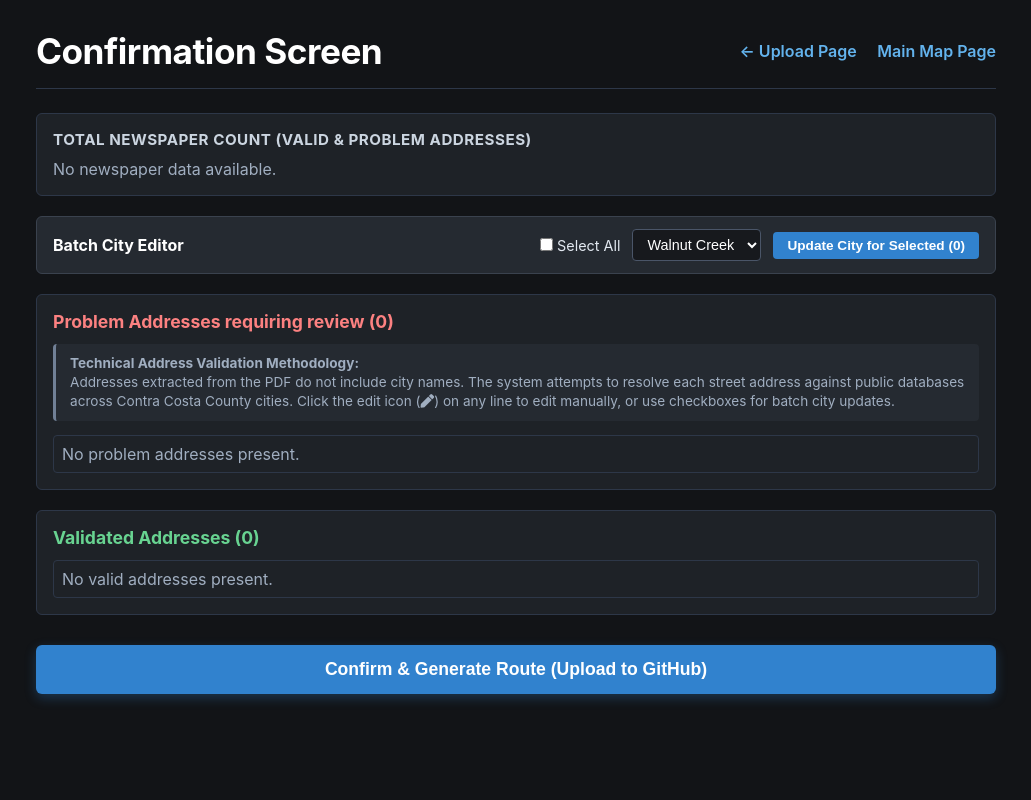
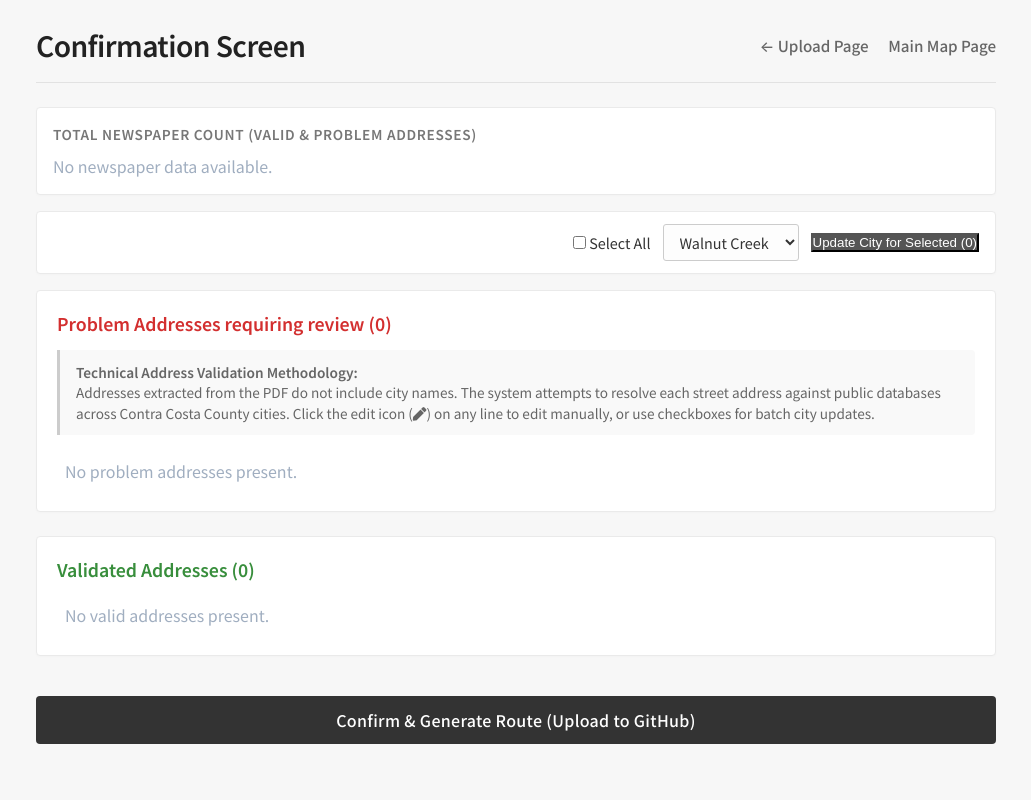
Before and after one commit to stephend-csu/newspaper-v4, a Flask app: template templates/confirm.html in a window 1280 px wide. Shown: the whole page, without its empty margins (124-1155 px from the left). Run offline with Flask 2, Linux system fonts and the light colour scheme; the template is opened without the code that fills it, so the values that code supplies are empty; some libraries are stand-ins or nearby versions.

Commit message:
Refactor confirmation screen to use table layout and minimalist Japanese aesthetic

```diff
--- a/templates/confirm.html
+++ b/templates/confirm.html
@@ -6,17 +6,21 @@
   <title>Confirmation Screen</title>
   <link rel="stylesheet" href="https://use.fontawesome.com/releases/v5.8.1/css/all.css">
     <style>
+    /* Minimalist Japanese-inspired aesthetic */
+    @import url('https://fonts.googleapis.com/css2?family=Noto+Sans+JP:wght@400;500;600&display=swap');
+
     * {
       box-sizing: border-box;
       margin: 0;
       padding: 0;
     }
     body {
-      font-family: -apple-system, BlinkMacSystemFont, "Segoe UI", Roboto, Helvetica, Arial, sans-serif;
-      background-color: #121417;
-      color: #e2e8f0;
-      padding: 30px 20px;
+      font-family: 'Noto Sans JP', -apple-system, BlinkMacSystemFont, 'Segoe UI', Roboto, Helvetica, Arial, sans-serif;
+      background-color: #f7f7f7;
+      color: #333333;
+      padding: 24px 20px;
       min-height: 100vh;
+      line-height: 1.5;
     }
     .container {
       max-width: 960px;
@@ -27,40 +31,43 @@
       justify-content: space-between;
       align-items: center;
       margin-bottom: 24px;
-      border-bottom: 1px solid #2d3748;
+      border-bottom: 1px solid #e2e2e2;
       padding-bottom: 16px;
     }
     h1 {
-      font-size: 2.2rem;
-      color: #ffffff;
-      font-weight: 700;
-      letter-spacing: -0.5px;
+      font-size: 1.75rem;
+      color: #222222;
+      font-weight: 600;
+      letter-spacing: -0.02em;
     }
     .nav-links a {
       margin-left: 16px;
-      color: #63b3ed;
+      color: #666666;
       text-decoration: none;
-      font-weight: 600;
+      font-weight: 500;
+      font-size: 0.95rem;
+      transition: color 0.2s;
     }
     .nav-links a:hover {
-      text-decoration: underline;
+      color: #111111;
     }
 
     /* Summary Cards */
     .summary-card {
-      background: #1e2227;
-      border: 1px solid #2d3748;
-      border-radius: 6px;
+      background: #ffffff;
+      border: 1px solid #eaeaea;
+      border-radius: 4px;
       padding: 16px;
-      margin-bottom: 20px;
+      margin-bottom: 16px;
+      box-shadow: 0 1px 3px rgba(0,0,0,0.02);
     }
     .summary-title {
-      font-weight: 700;
-      font-size: 0.95rem;
-      color: #cbd5e0;
+      font-weight: 600;
+      font-size: 0.85rem;
+      color: #777777;
       margin-bottom: 10px;
       text-transform: uppercase;
-      letter-spacing: 0.5px;
+      letter-spacing: 0.05em;
     }
     .summary-grid {
       display: flex;
@@ -68,37 +75,77 @@
       gap: 10px;
     }
     .paper-badge {
-      background: #2d3748;
+      background: #f4f4f4;
       border-radius: 4px;
       padding: 6px 10px;
-      font-weight: 600;
+      font-weight: 500;
       font-size: 0.85rem;
-      color: #63b3ed;
+      color: #444444;
       display: flex;
       align-items: center;
       gap: 6px;
-      border: 1px solid #4a5568;
+      border: 1px solid #e0e0e0;
     }
     .paper-badge .count {
-      background: #3182ce;
-      color: white;
+      background: #cccccc;
+      color: #ffffff;
       border-radius: 12px;
       padding: 2px 6px;
       font-size: 0.75rem;
     }
 
+    /* Table style for address lists */
+    .address-table {
+      width: 100%;
+      border-collapse: collapse;
+      margin-top: 8px;
+    }
+    .address-table th,
+    .address-table td {
+      border: 1px solid #eaeaea;
+      padding: 8px 12px;
+      text-align: left;
+      font-size: 0.9rem;
+    }
+    .address-table th {
+      background: #fbfbfb;
+      color: #555555;
+      font-weight: 500;
+    }
+    .address-table tbody tr {
+      background: #ffffff;
+      transition: background 0.15s;
+    }
+    .address-table tbody tr:nth-child(even) {
+      background: #fafafa;
+    }
+    .address-table tbody tr:hover {
+      background: #f2f2f2;
+    }
+    .address-table .address-display {
+      font-weight: 500;
+      color: #222222;
+    }
+    .item-checkbox {
+      width: 14px;
+      height: 14px;
+      cursor: pointer;
+      accent-color: #555555;
+    }
+
     /* Batch Edit Bar */
     .batch-bar {
-      background: #252a31;
-      border: 1px solid #3a424e;
-      border-radius: 6px;
+      background: #ffffff;
+      border: 1px solid #eaeaea;
+      border-radius: 4px;
       padding: 12px 16px;
-      margin-bottom: 20px;
+      margin-bottom: 16px;
       display: flex;
       align-items: center;
       justify-content: space-between;
       gap: 16px;
       flex-wrap: wrap;
+      box-shadow: 0 1px 3px rgba(0,0,0,0.02);
     }
     .batch-controls {
       display: flex;
@@ -107,197 +154,166 @@
       flex-wrap: wrap;
     }
     .batch-select {
-      background: #17191d;
-      color: #ffffff;
-      border: 1px solid #4a5568;
-      border-radius: 4px;
-      padding: 6px 10px;
+      background: #fdfdfd;
+      color: #333333;
+      border: 1px solid #cccccc;
+      border-radius: 3px;
+      padding: 6px 12px;
       font-size: 0.9rem;
+      font-family: inherit;
+    }
+
+    /* Buttons */
+    .btn {
+      padding: 6px 12px;
+      border-radius: 3px;
+      border: 1px solid transparent;
+      font-weight: 500;
+      font-size: 0.85rem;
+      cursor: pointer;
+      font-family: inherit;
+      transition: all 0.2s;
     }
     .btn-batch {
-      background: #3182ce;
-      color: white;
-      padding: 6px 14px;
-      border-radius: 4px;
-      border: none;
-      font-weight: 600;
-      font-size: 0.85rem;
-      cursor: pointer;
+      background: #555555;
+      color: #ffffff;
     }
     .btn-batch:hover {
-      background: #2b6cb0;
+      background: #333333;
+    }
+    .btn-icon {
+      background: transparent;
+      color: #999999;
+      border: 1px solid #e0e0e0;
+      border-radius: 3px;
+      padding: 4px 8px;
+      cursor: pointer;
+      font-size: 0.8rem;
+      transition: all 0.2s;
+    }
+    .btn-icon:hover {
+      background: #f0f0f0;
+      color: #333333;
+    }
+    .btn-save {
+      background: #e8f5e9;
+      color: #2e7d32;
+      border-color: #c8e6c9;
+    }
+    .btn-save:hover {
+      background: #c8e6c9;
+    }
+    .btn-valid {
+      background: #ffffff;
+      color: #2e7d32;
+      border: 1px solid #c8e6c9;
+    }
+    .btn-valid:hover {
+      background: #f1f8e9;
+    }
+    .btn-invalid {
+      background: #ffffff;
+      color: #c62828;
+      border: 1px solid #ffcdd2;
+    }
+    .btn-invalid:hover {
+      background: #ffebee;
+    }
+    .btn-primary {
+      background: #333333;
+      color: #ffffff;
+      padding: 12px 24px;
+      font-size: 1rem;
+      border-radius: 4px;
+      width: 100%;
+      margin-top: 16px;
+      font-weight: 500;
+      letter-spacing: 0.02em;
+      border: none;
+    }
+    .btn-primary:hover {
+      background: #111111;
     }
 
     /* Sections */
     .section-card {
-      background: #1e2227;
-      border: 1px solid #2d3748;
-      border-radius: 6px;
-      padding: 16px;
-      margin-bottom: 20px;
+      background: #ffffff;
+      border: 1px solid #eaeaea;
+      border-radius: 4px;
+      padding: 20px;
+      margin-bottom: 24px;
+      box-shadow: 0 1px 3px rgba(0,0,0,0.02);
     }
     .section-header {
       font-size: 1.1rem;
-      font-weight: 700;
+      font-weight: 600;
       margin-bottom: 12px;
       display: flex;
       align-items: center;
       justify-content: space-between;
-      color: #ffffff;
+      color: #333333;
     }
     .problem-header {
-      color: #fc8181;
+      color: #d32f2f;
     }
     .valid-header {
-      color: #68d391;
+      color: #388e3c;
     }
 
     .technical-blurb {
-      background: #252a31;
-      border-left: 3px solid #718096;
-      padding: 10px 14px;
-      border-radius: 4px;
+      background: #f9f9f9;
+      border-left: 3px solid #cccccc;
+      padding: 12px 16px;
+      border-radius: 0 4px 4px 0;
       font-size: 0.85rem;
-      color: #a0aec0;
-      margin-bottom: 14px;
-      line-height: 1.4;
+      color: #666666;
+      margin-bottom: 16px;
+      line-height: 1.5;
     }
 
-    /* Address Rows */
-    .address-list {
-      display: flex;
-      flex-direction: column;
-      border: 1px solid #2d3748;
-      border-radius: 4px;
-      overflow: hidden;
+    .input-edit {
+      background: #ffffff;
+      color: #333333;
+      padding: 6px 10px;
+      border: 1px solid #cccccc;
+      border-radius: 3px;
+      font-size: 0.9rem;
+      flex: 1;
+      font-family: inherit;
     }
-    .address-item {
-      background: #17191d;
-      padding: 6px 10px;
-      display: flex;
-      align-items: center;
-      justify-content: space-between;
-      border-bottom: 1px solid #2d3748;
-      gap: 12px;
-    }
-    .address-item:last-child {
-      border-bottom: none;
-    }
-    .address-item:nth-child(even) {
-      background: #1c1f24;
-    }
-    .address-left {
-      display: flex;
-      align-items: center;
-      gap: 10px;
-      flex: 1;
-    }
-    .item-checkbox {
-      width: 16px;
-      height: 16px;
-      cursor: pointer;
-    }
-    .address-num {
-      color: #718096;
-      font-size: 0.9rem;
-      font-weight: 700;
-      min-width: 20px;
-    }
-    .address-display {
-      font-size: 0.95rem;
-      font-weight: 600;
-      color: #ffffff;
-    }
-    .input-edit {
-      background: #262b33;
-      color: #ffffff;
-      padding: 4px 8px;
-      border: 1px solid #63b3ed;
-      border-radius: 4px;
-      font-size: 0.95rem;
-      flex: 1;
-    }
-    .btn-icon {
-      background: #2d3748;
-      color: #cbd5e0;
-      border: none;
-      border-radius: 4px;
-      padding: 4px 8px;
-      cursor: pointer;
-      font-size: 0.8rem;
-      transition: background 0.2s;
-    }
-    .btn-icon:hover {
-      background: #4a5568;
-      color: #fff;
-    }
-    .btn-save {
-      background: #38a169;
-      color: white;
-    }
-    .btn-save:hover {
-      background: #2f855a;
-    }
-    .btn-group {
-      display: flex;
-      gap: 6px;
-    }
-    .btn {
-      padding: 4px 10px;
-      border-radius: 4px;
-      border: none;
-      font-weight: 600;
-      font-size: 0.8rem;
-      cursor: pointer;
-    }
-    .btn-valid {
-      background: #38a169;
-      color: white;
-    }
-    .btn-invalid {
-      background: #e53e3e;
-      color: white;
-    }
-    .btn-primary {
-      background: #3182ce;
-      color: white;
-      padding: 14px 28px;
-      font-size: 1.1rem;
-      border-radius: 6px;
-      width: 100%;
-      margin-top: 10px;
-      box-shadow: 0 4px 12px rgba(49,130,206,0.3);
-    }
-    .btn-primary:hover {
-      background: #2b6cb0;
+    .input-edit:focus {
+      outline: none;
+      border-color: #999999;
     }
 
     /* Modal */
     .modal-overlay {
       position: fixed;
       top: 0; left: 0; right: 0; bottom: 0;
-      background: rgba(0,0,0,0.8);
+      background: rgba(255,255,255,0.9);
       display: flex;
       justify-content: center;
       align-items: center;
       z-index: 1000;
       display: none;
+      backdrop-filter: blur(2px);
     }
     .modal-box {
-      background: #1e2227;
-      border: 1px solid #2d3748;
-      border-radius: 8px;
-      padding: 30px;
+      background: #ffffff;
+      border: 1px solid #eaeaea;
+      border-radius: 6px;
+      padding: 32px;
       max-width: 450px;
       width: 90%;
       text-align: center;
+      box-shadow: 0 10px 30px rgba(0,0,0,0.1);
     }
     .spinner {
-      border: 4px solid #2d3748;
-      border-top: 4px solid #63b3ed;
+      border: 3px solid #f0f0f0;
+      border-top: 3px solid #555555;
       border-radius: 50%;
-      width: 40px;
-      height: 40px;
+      width: 36px;
+      height: 36px;
       animation: spin 1s linear infinite;
       margin: 20px auto;
     }
@@ -451,35 +467,49 @@
         return;
       }
 
+      // Create table
+      const table = document.createElement('table');
+      table.className = 'address-table';
+      table.innerHTML = `
+        <thead>
+          <tr>
+            <th></th>
+            <th>Address</th>
+          </tr>
+        </thead>
+        <tbody id="problemTableBody"></tbody>`;
+      container.appendChild(table);
+      const tbody = document.getElementById('problemTableBody');
+
       list.forEach((item, index) => {
-        const div = document.createElement('div');
-        div.className = 'address-item';
-
         const itemKey = `prob_${index}`;
         const isChecked = selectedItems.has(itemKey) ? 'checked' : '';
-        const num = index + 1;
-        const papers = (item.newspapers || []).join(' ') || 'None';
         const displayAddr = item.full_address || item.raw_address;
 
-        div.innerHTML = `
-            <div class="address-left">
+        const tr = document.createElement('tr');
+        tr.innerHTML = `
+          <td style="width:30px; text-align:center;">
             <input type="checkbox" class="item-checkbox" ${isChecked} data-key="${itemKey}" onclick="handleCheck(event, this)">
-              <span class="address-num">${num}.</span>
-              <div id="text_wrap_prob_${index}" style="display:flex; align-items:center; gap:8px; flex:1;">
+          </td>
+          <td>
+            <div id="text_wrap_prob_${index}" style="display:flex; align-items:center; gap:8px;">
               <span class="address-display" id="display_prob_${index}">${displayAddr}</span>
               <button class="btn-icon" onclick="enableEdit('prob', ${index})" title="Edit address"><i class="fa fa-pen"></i></button>
             </div>
-              <div id="edit_wrap_prob_${index}" style="display:none; align-items:center; gap:8px; flex:1;">
+            <div id="edit_wrap_prob_${index}" style="display:none; align-items:center; gap:8px;">
               <input type="text" class="input-edit" id="input_prob_${index}" value="${displayAddr}" />
               <button class="btn-icon btn-save" onclick="saveEdit('prob', ${index})" title="Save address"><i class="fa fa-check"></i></button>
             </div>
-            </div>
-            <div class="btn-group">
+          </td>`;
+        tbody.appendChild(tr);
+
+        const actionTr = document.createElement('tr');
+        actionTr.innerHTML = `
+          <td colspan="2" style="text-align:right;">
             <button class="btn btn-valid" onclick="markProblemAsValid(${index})">Mark Valid</button>
             <button class="btn btn-invalid" onclick="markProblemAsInvalid(${index})">Mark Invalid</button>
-            </div>
-        `;
-        container.appendChild(div);
+          </td>`;
+        tbody.appendChild(actionTr);
       });
     }
 
@@ -496,34 +526,48 @@
         return;
       }
 
+      // Create table
+      const table = document.createElement('table');
+      table.className = 'address-table';
+      table.innerHTML = `
+        <thead>
+          <tr>
+            <th></th>
+            <th>Address</th>
+          </tr>
+        </thead>
+        <tbody id="validTableBody"></tbody>`;
+      container.appendChild(table);
+      const tbody = document.getElementById('validTableBody');
+
       list.forEach((item, index) => {
-        const div = document.createElement('div');
-        div.className = 'address-item';
-
         const itemKey = `valid_${index}`;
         const isChecked = selectedItems.has(itemKey) ? 'checked' : '';
-        const num = index + 1;
-        const papers = (item.newspapers || []).join(' ') || 'None';
         const displayAddr = item.full_address || item.raw_address;
 
-        div.innerHTML = `
-            <div class="address-left">
+        const tr = document.createElement('tr');
+        tr.innerHTML = `
+          <td style="width:30px; text-align:center;">
             <input type="checkbox" class="item-checkbox" ${isChecked} data-key="${itemKey}" onclick="handleCheck(event, this)">
-              <span class="address-num">${num}.</span>
-              <div id="text_wrap_valid_${index}" style="display:flex; align-items:center; gap:8px; flex:1;">
+          </td>
+          <td>
+            <div id="text_wrap_valid_${index}" style="display:flex; align-items:center; gap:8px;">
               <span class="address-display" id="display_valid_${index}">${displayAddr}</span>
               <button class="btn-icon" onclick="enableEdit('valid', ${index})" title="Edit address"><i class="fa fa-pen"></i></button>
             </div>
-              <div id="edit_wrap_valid_${index}" style="display:none; align-items:center; gap:8px; flex:1;">
+            <div id="edit_wrap_valid_${index}" style="display:none; align-items:center; gap:8px;">
               <input type="text" class="input-edit" id="input_valid_${index}" value="${displayAddr}" />
               <button class="btn-icon btn-save" onclick="saveEdit('valid', ${index})" title="Save address"><i class="fa fa-check"></i></button>
             </div>
-            </div>
-            <div class="btn-group">
+          </td>`;
+        tbody.appendChild(tr);
+
+        const actionTr = document.createElement('tr');
+        actionTr.innerHTML = `
+          <td colspan="2" style="text-align:right;">
             <button class="btn btn-invalid" onclick="markValidAsInvalid(${index})">Mark Invalid</button>
-            </div>
-        `;
-        container.appendChild(div);
+          </td>`;
+        tbody.appendChild(actionTr);
       });
     }
 
```
Lines whose indentation alone changed are shown as unchanged.
